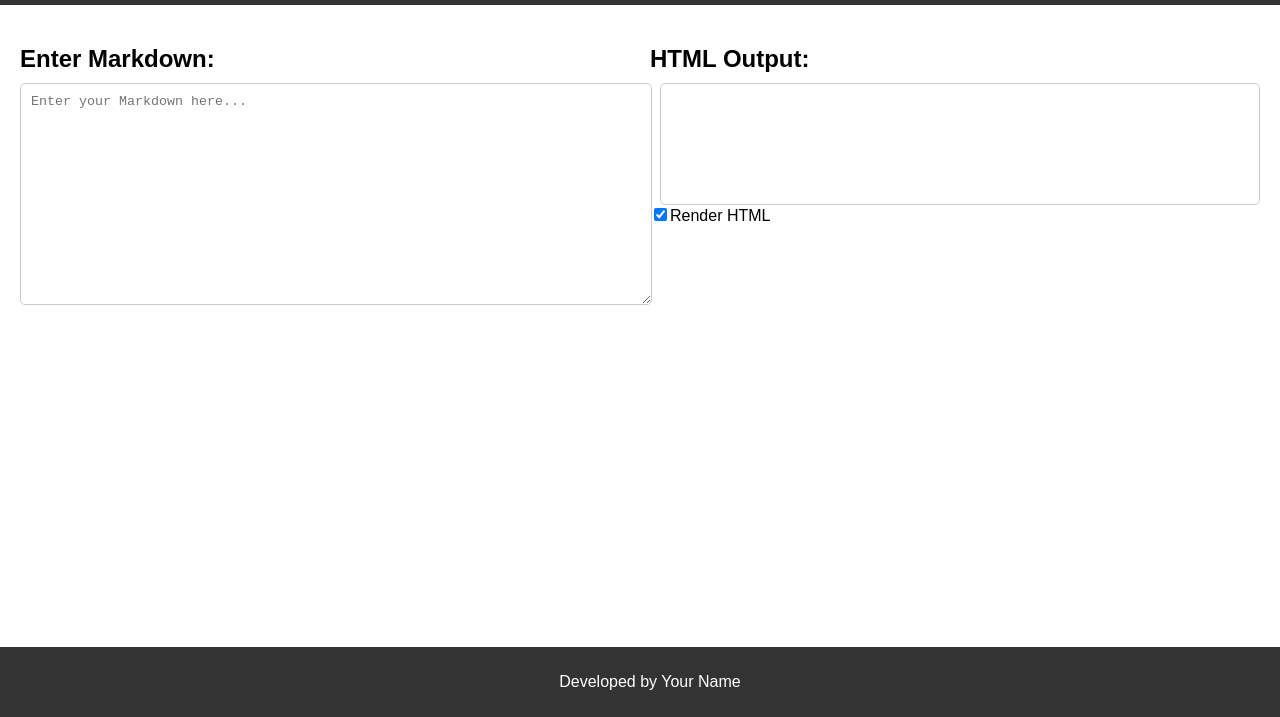
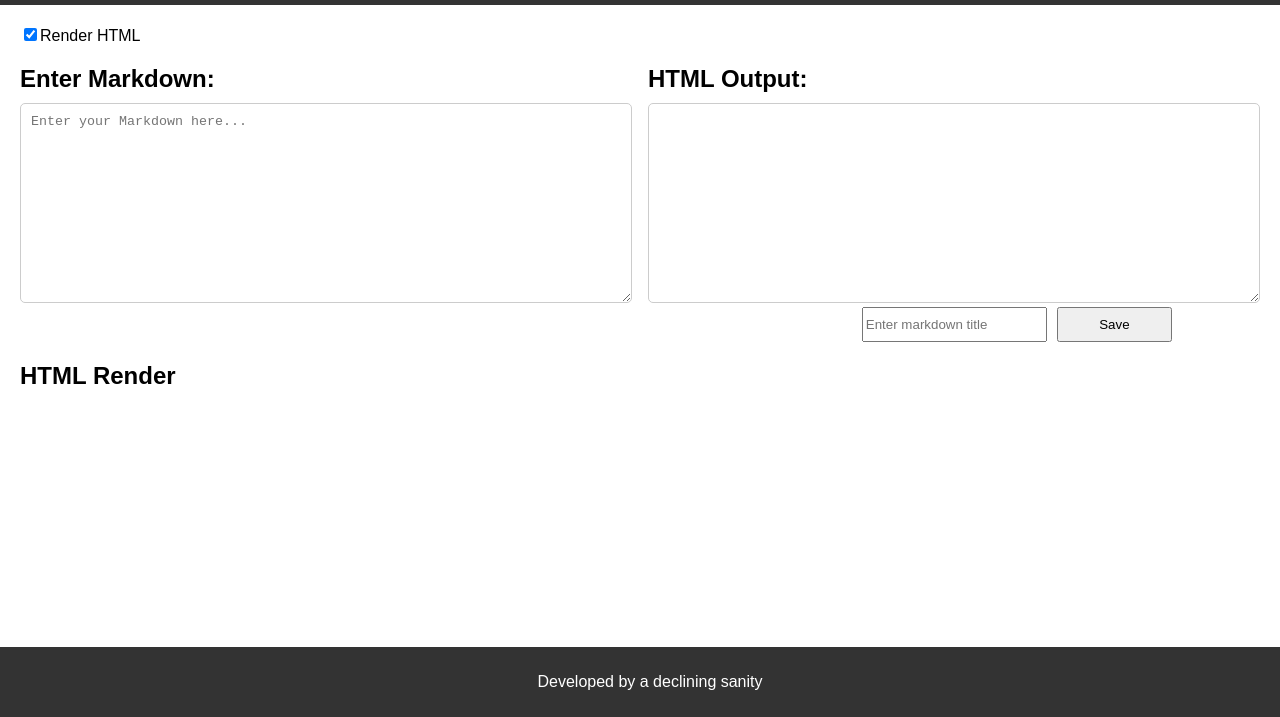
Before and after one commit to vinmeil/markdown-parser, a website built with Vite: page JS/index.html in a window 1280 px wide. Shown: the part 83-800 px from the top of the page. Built offline with nearby package versions, Linux system fonts and the light colour scheme; files whose address does not match are found by name.

Commit message:
finish part C

```diff
--- a/JS/index.html
+++ b/JS/index.html
@@ -1,11 +1,10 @@
 <!DOCTYPE html>
 <html lang="en">
-
     <head>
-    <meta charset="UTF-8">
-    <meta name="viewport" content="width=device-width, initial-scale=1.0">
+        <meta charset="UTF-8" />
+        <meta name="viewport" content="width=device-width, initial-scale=1.0" />
         <title>Markdown to HTML Converter</title>
-    <link rel="stylesheet" href="/style.css">
+        <link rel="stylesheet" href="/style.css" />
     </head>
 
     <body>
@@ -14,22 +13,59 @@
         </header>
 
         <main>
-        <div id="container" style="display: flex; width: 100%;">
-            <section id="input-section" style="flex: 1; padding-right: 10px;">
-                <h2>Enter Markdown:</h2>
-                <textarea id="markdown-input" placeholder="Enter your Markdown here..." style="width: 100%;"></textarea>
+            <label
+                ><input type="checkbox" name="checkbox" checked />Render
+                HTML</label
+            >
+            <div id="container" style="display: flex; box-sizing: border-box">
+                <section
+                    id="input-section"
+                    style="flex: 1; width: 100%; box-sizing: border-box"
+                >
+                    <h2 style="flex: 1; width: 100%">Enter Markdown:</h2>
+                    <textarea
+                        id="markdown-input"
+                        placeholder="Enter your Markdown here..."
+                    ></textarea>
                 </section>
-            <section id="output-section" style="flex: 1; padding-left: 10px;">
+                <section
+                    id="output-section"
+                    style="flex: 1; box-sizing: border-box"
+                >
                     <h2>HTML Output:</h2>
-                <div id="html-output"></div>
-                <label><input type="checkbox" name="checkbox" checked>Render HTML</label>
+                    <textarea
+                        id="html-output"
+                        style="width: 100%; white-space: pre"
+                        readonly
+                    ></textarea>
+                </section>
+            </div>
+            <div
+                style="
+                    width: 90vw;
+                    display: flex;
+                    justify-content: flex-end;
+                    gap: 10px;
+                "
+            >
+                <input id="title-input" placeholder="Enter markdown title" />
+                <button
+                    id="save-button"
+                    style="width: 10%; padding-top: 8px; padding-bottom: 8px"
+                >
+                    Save
+                </button>
+            </div>
+            <div id="render-container" style="display: flex; width: 100%">
+                <section id="render-section" style="flex: 1">
+                    <h2>HTML Render</h2>
+                    <div id="html-render"></div>
                 </section>
             </div>
         </main>
         <footer>
-        <p>Developed by Your Name</p>
+            <p>Developed by a declining sanity</p>
         </footer>
         <script src="./src/main.ts" type="module"></script>
     </body>
-
 </html>
--- a/JS/public/style.css
+++ b/JS/public/style.css
@@ -2,6 +2,7 @@ body {
     font-family: Arial, sans-serif;
     margin: 0;
     padding: 0;
+    overflow-x: clip;
 }
 
 header,
@@ -10,10 +11,12 @@ footer {
     color: #fff;
     padding: 10px;
     text-align: center;
+    width: 100%;
 }
 
 main {
     padding: 20px;
+    box-sizing: border-box;
 }
 
 h1,
@@ -24,24 +27,33 @@ h2 {
 #container {
     display: flex;
     flex-direction: row;
+    gap: 1em;
     /* Ensure the sections are laid out horizontally */
-    justify-content: space-between;
+    justify-content: start;
 }
 
 textarea {
     flex: 1;
+    width: 100%;
     /* Take up available space equally */
     height: 200px;
     padding: 10px;
     border: 1px solid #ccc;
     border-radius: 5px;
+    box-sizing: border-box;
     resize: vertical;
 }
 
+#input-section,
+#output-section {
+    flex: 1;
+    box-sizing: border-box;
+}
+
 #html-output {
+    margin: 0;
     flex: 1;
     /* Take up available space equally */
-    margin-left: 10px;
     /* Add some space between input and output */
     border: 1px solid #ccc;
     border-radius: 5px;
--- a/JS/src/main.ts
+++ b/JS/src/main.ts
@@ -1,5 +1,13 @@
-import { fromEvent, merge } from "rxjs";
-import { map, mergeScan, first } from "rxjs/operators";
+import { fromEvent, merge, of } from "rxjs";
+import {
+    map,
+    mergeScan,
+    first,
+    tap,
+    mergeWith,
+    mergeMap,
+    switchMap,
+} from "rxjs/operators";
 import { ajax } from "rxjs/ajax";
 import { type Observable } from "rxjs";
 import { State } from "./types";
@@ -19,6 +27,8 @@ const markdownInput = document.getElementById(
     "markdown-input",
 ) as HTMLTextAreaElement;
 const checkbox = document.querySelector('input[name="checkbox"]')!;
+const titleInput = document.getElementById("title-input") as HTMLInputElement;
+const saveButton = document.getElementById("save-button") as HTMLButtonElement;
 
 type Action = (_: State) => State;
 
@@ -38,7 +48,21 @@ const input$: Observable<Action> = fromEvent<KeyboardEvent>(
     "input",
 ).pipe(
     map((event) => (event.target as HTMLInputElement).value),
-    map((value) => (s) => ({ ...s, markdown: value })),
+    mergeWith(of(markdownInput.value)),
+    map((value) => (s) => ({ ...s, markdown: value, save: false })),
+);
+
+const titleInput$: Observable<Action> = fromEvent<KeyboardEvent>(
+    titleInput,
+    "input",
+).pipe(
+    map((event) => (event.target as HTMLInputElement).value),
+    mergeWith(of(titleInput.value)),
+    map((value) => (s) => ({ ...s, title: value })),
+);
+
+const saveButton$ = fromEvent<Action>(saveButton, "mousedown").pipe(
+    map((_) => (s: State) => ({ ...s, save: true })),
 );
 
 const checkboxStream$: Observable<Action> = fromEvent(checkbox, "change").pipe(
@@ -54,7 +78,7 @@ function getHTML(s: State): Observable<State> {
         headers: {
             "Content-Type": "application/x-www-form-urlencoded",
         },
-        body: s.markdown,
+        body: [s.markdown, s.title].join("💀"),
     }).pipe(
         map((response) => response.response), // Extracting the response data
         map((data) => {
@@ -67,46 +91,85 @@ function getHTML(s: State): Observable<State> {
     );
 }
 
+function saveHTML(s: State): Observable<State> {
+    console.log("in here");
+    return ajax<{ success: string }>({
+        url: "/api/saveHTML",
+        method: "POST",
+        headers: {
+            "Content-Type": "text/plain",
+        },
+        body: s.HTML,
+    }).pipe(
+        map((response) => response.response),
+        map((_) => s),
+        first(),
+    );
+}
+
 const initialState: State = {
     markdown: "",
     HTML: "",
     renderHTML: true,
     save: false,
+    title: "",
 };
 
 function main() {
     // Subscribe to the input Observable to listen for changes
-    const subscription = merge(input$, checkboxStream$)
+    const subscription = merge(
+        input$,
+        titleInput$,
+        checkboxStream$,
+        saveButton$,
+    )
         .pipe(
-            map((reducer: Action) => {
-                // Reset Some variables in the state in every tick
-                const newReducer = compose(reducer)(resetState);
-                return newReducer;
-            }),
+            // this messes up the state because it keeps setting save to false
+            // map((reducer: Action) => {
+            //     // Reset Some variables in the state in every tick
+            //     const newReducer = compose(reducer)(resetState);
+            //     return newReducer;
+            // }),
             mergeScan((acc: State, reducer: Action) => {
                 const newState = reducer(acc);
                 // getHTML returns an observable of length one
                 // so we `scan` and merge the result of getHTML in to our stream
                 return getHTML(newState);
             }, initialState),
+            switchMap((state: State) => {
+                if (state.save) {
+                    return saveHTML(state).pipe(
+                        map((savedState) => ({
+                            ...savedState,
+                            save: false, // Reset the save flag after saving
+                        })),
+                    );
+                }
+                return of(state);
+            }),
         )
         .subscribe((value) => {
-            const htmlOutput = document.getElementById("html-output");
+            const htmlOutput = document.getElementById(
+                "html-output",
+            ) as HTMLTextAreaElement | null;
+            console.log(value);
+            const htmlRender = document.getElementById("html-render");
             if (htmlOutput) {
                 htmlOutput.innerHTML = "";
                 htmlOutput.textContent = "";
-                if (value.renderHTML) {
-                    const highlight =
-                        '<link rel="stylesheet" href="https://unpkg.com/@highlightjs/cdn-assets@11.3.1/styles/default.min.css" />';
-                    htmlOutput.innerHTML = highlight + value.HTML;
-                    // Magic code to add code highlighting
-                    const blocks = htmlOutput.querySelectorAll("pre code");
-                    blocks.forEach((block) =>
-                        hljs.highlightElement(block as HTMLElement),
-                    );
-                } else {
-                    htmlOutput.textContent = value.HTML;
-                }
+                htmlOutput.textContent = value.HTML;
+                htmlOutput.value = value.HTML;
+            }
+            if (htmlRender) {
+                htmlRender.innerHTML = "";
+                htmlRender.textContent = "";
+                const highlight =
+                    '<link rel="stylesheet" href="https://unpkg.com/@highlightjs/cdn-assets@11.3.1/styles/default.min.css" />';
+                htmlRender.innerHTML = highlight + value.HTML;
+                const blocks = htmlRender.querySelectorAll("pre code");
+                blocks.forEach((block) =>
+                    hljs.highlightElement(block as HTMLElement),
+                );
             }
         });
 }
--- a/JS/src/types.ts
+++ b/JS/src/types.ts
@@ -2,5 +2,6 @@ export type State = Readonly<{
     markdown: string;
     HTML: string;
     renderHTML: boolean;
-    save: false;
+    save: boolean;
+    title: string;
 }>;
```
Also changed, not shown: 5 other files. Lines whose indentation alone changed are shown as unchanged.
